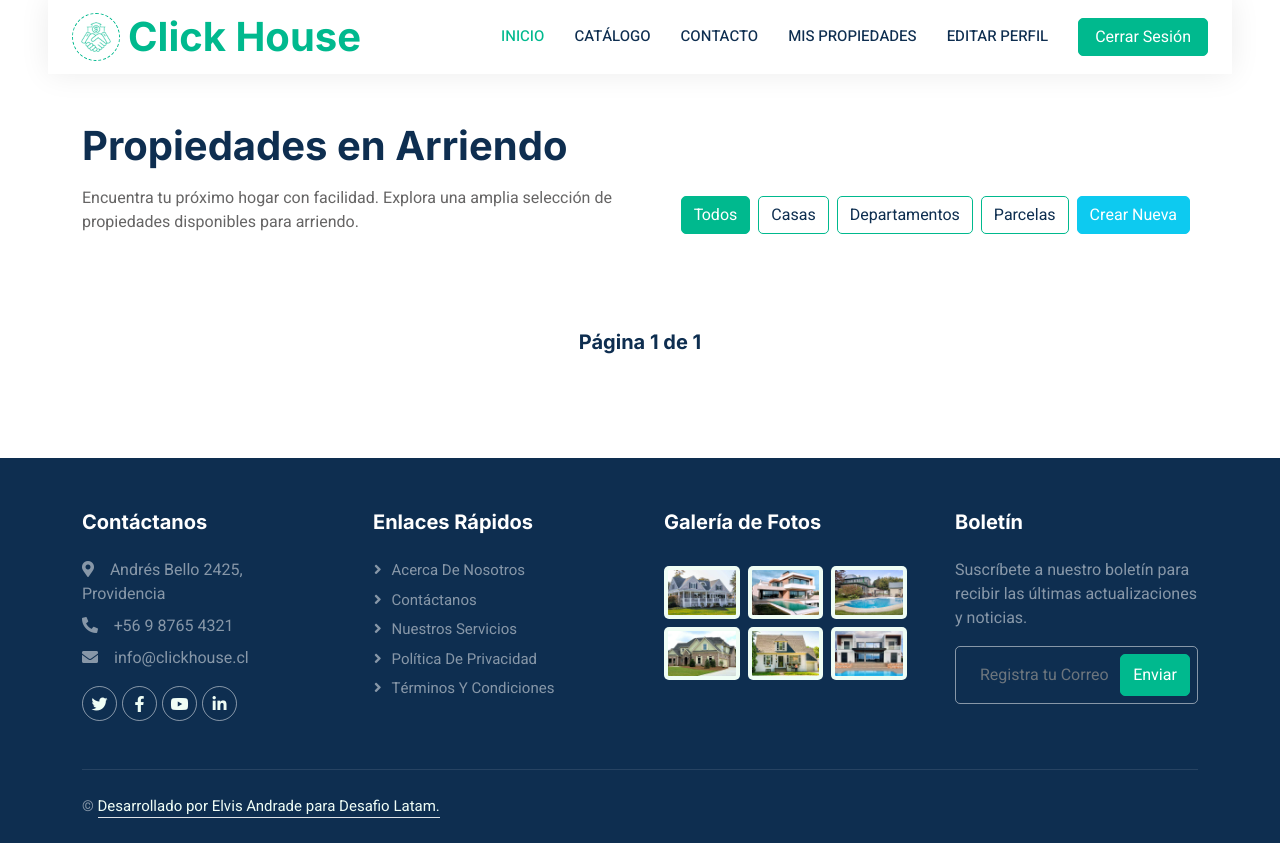
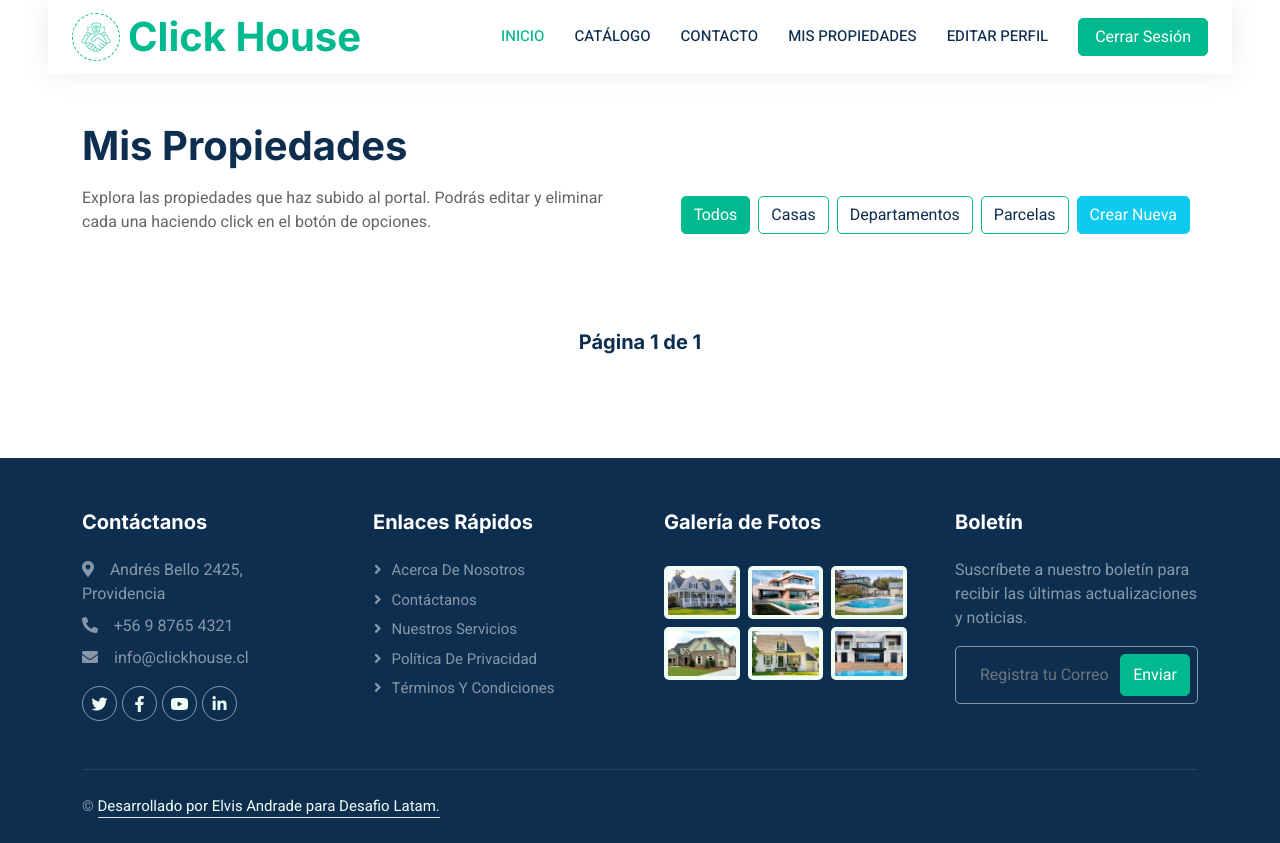
Before and after one commit to elvis-codev/Click-House-Hito-4, a Django app: page /mis_propiedades/ in a window 1280 px wide. Shown: the part 46-889 px from the top of the page. Run offline with Django 4.2, Linux system fonts and the light colour scheme; the visitor is signed in with stand-in values (Sample User, id 1); data that the repository does not hold is empty; some libraries are stand-ins or nearby versions.

Commit message:
Corrección de Textos - Detalles

```diff
--- a/static_pages/templates/registration/mis_propiedades.html
+++ b/static_pages/templates/registration/mis_propiedades.html
@@ -105,9 +105,9 @@
                 <div class="row g-0 gx-5 align-items-end">
                     <div class="col-lg-6">
                         <div class="text-start mx-auto mb-5 wow slideInLeft" data-wow-delay="0.1s">
-                            <h1 class="mb-3">Propiedades en Arriendo</h1>
-                            <p>Encuentra tu próximo hogar con facilidad. Explora una amplia selección de propiedades
-                                disponibles para arriendo.</p>
+                            <h1 class="mb-3">Mis Propiedades</h1>
+                            <p>Explora las propiedades que haz subido al portal. Podrás editar y eliminar cada una
+                                haciendo click en el botón de opciones.</p>
                         </div>
                     </div>
                     <div class="col-lg-6 text-start text-lg-end wow slideInRight" data-wow-delay="0.1s">
@@ -129,7 +129,8 @@
                                     href="?tipo=Parcela">Parcelas</a>
                             </li>
                             <li class="nav-item me-2">
-                                <a class="btn btn-info" href="{% url 'crear_propiedad' %}" style="color: white;">Crear Nueva</a>
+                                <a class="btn btn-info" href="{% url 'crear_propiedad' %}" style="color: white;">Crear
+                                    Nueva</a>
 
                             </li>
                         </ul>
```
